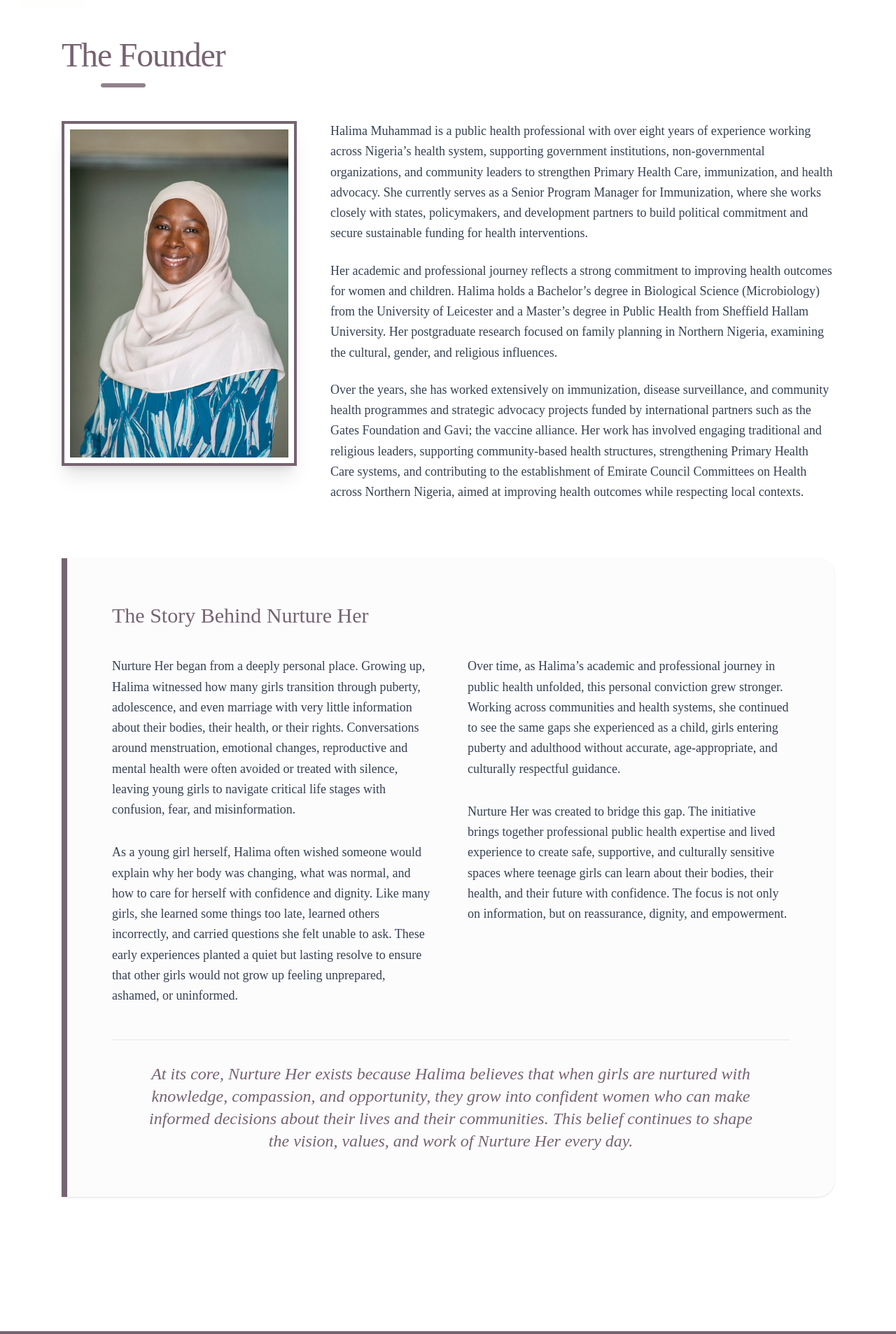
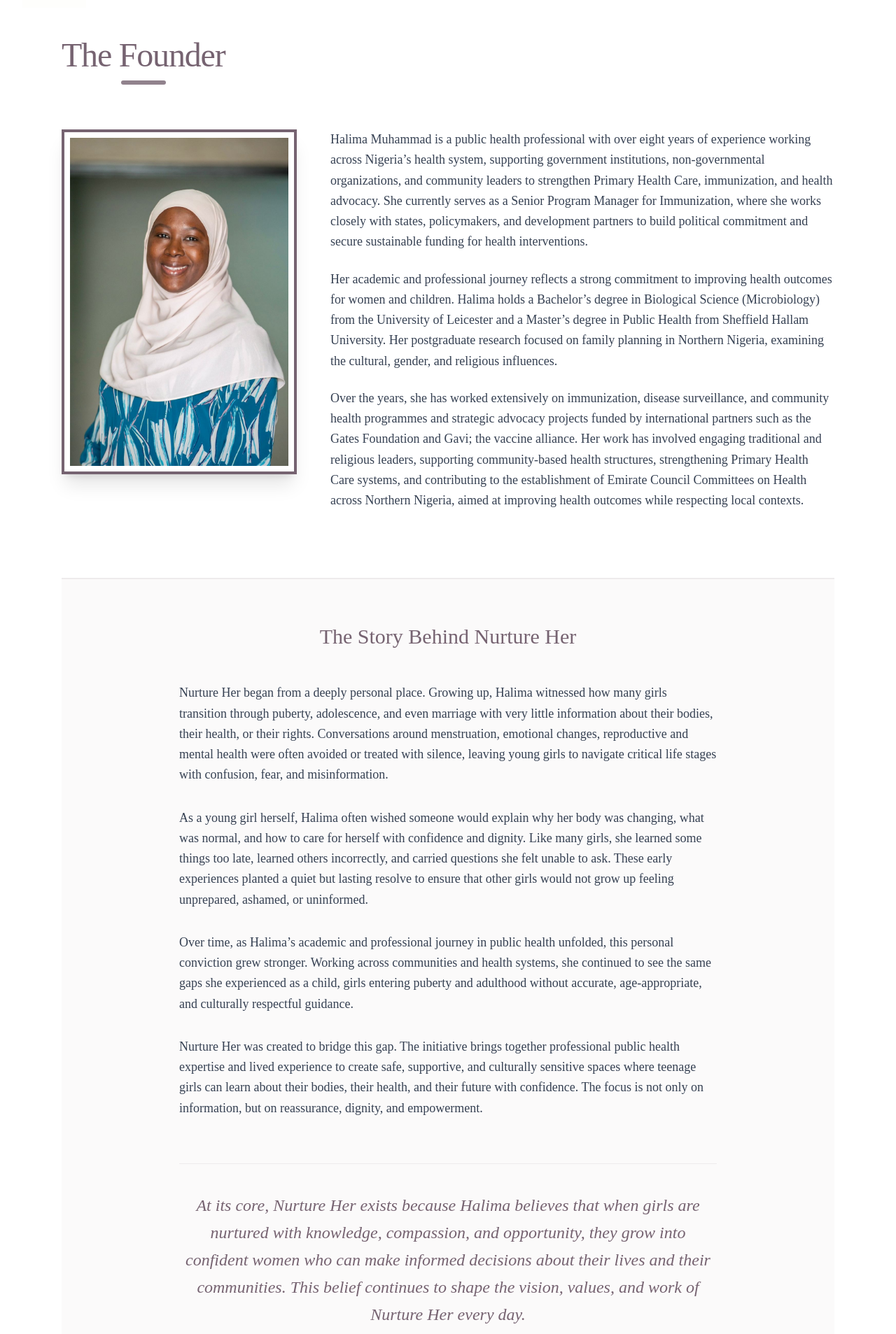
Before and after one commit to NurtureHer/Website-, a React (Vite) app in the folder nurture-her/: page /founder in a window 1280 px wide. Shown: the part 73-1980 px from the top of the page at 70% size. Built offline with nearby package versions, Linux system fonts and the light colour scheme.

Commit message:
adjusted story formatting

```diff
--- a/nurture-her/src/pages/Founder.jsx
+++ b/nurture-her/src/pages/Founder.jsx
@@ -5,23 +5,23 @@ const Founder = () => {
   return (
     <div className="pt-32 pb-24 bg-white">
 
-      {/* --- PAGE HEADER (Dash centered under text) --- */}
-      <div className="max-w-6xl mx-auto px-6 mb-12 flex flex-col items-center md:items-start">
+      {/* --- PAGE HEADER --- */}
+      <div className="max-w-6xl mx-auto px-6 mb-16 flex flex-col items-center md:items-start">
+        {/* Wrapping in inline-block ensures the dash centers under the width of the text itself */}
         <div className="inline-block text-center md:text-left">
-          <h1 className="text-4xl md:text-5xl font-serif text-brand-mauve mb-4 tracking-tight">
+          <h1 className="text-4xl md:text-5xl font-serif text-brand-mauve mb-3 tracking-tight">
             The Founder
           </h1>
-          <div className="h-1.5 w-16 bg-brand-mauve/80 rounded-full mx-auto md:ml-12 lg:ml-14"></div>
-          {/* Note: Adjusting ml (margin-left) to visually center under the words 'The Founder' on desktop */}
+          <div className="h-1.5 w-16 bg-brand-mauve/80 rounded-full mx-auto md:mx-auto"></div>
         </div>
       </div>
 
       {/* --- SECTION 1: THE BIO (SPLIT LAYOUT) --- */}
-      <section className="mb-20">
+      <section className="mb-24">
         <div className="max-w-6xl mx-auto px-6">
           <div className="grid grid-cols-1 md:grid-cols-12 gap-12 items-start">
 
-            {/* Image aligned with top of text */}
+            {/* Image Column */}
             <div className="md:col-span-4">
               <div className="border-4 border-brand-mauve p-2 bg-white shadow-xl">
                 <img
@@ -32,7 +32,7 @@ const Founder = () => {
               </div>
             </div>
 
-            {/* Bio Text */}
+            {/* Bio Text Column */}
             <div className="md:col-span-8">
               <div className="space-y-6 text-lg text-gray-700 leading-relaxed font-serif">
                 <p>
@@ -50,38 +50,38 @@ const Founder = () => {
         </div>
       </section>
 
-      {/* --- SECTION 2: THE STORY (INSET FEATURE STYLE) --- */}
+      {/* --- SECTION 2: THE STORY (SINGLE COLUMN NARRATIVE) --- */}
       <section className="pb-24">
         <div className="max-w-6xl mx-auto px-6">
-          <div className="bg-gray-50/50 border-l-8 border-brand-mauve p-8 md:p-16 rounded-r-3xl shadow-sm">
-            <h2 className="text-3xl font-serif text-brand-mauve mb-10">
+          <div className="bg-brand-mauve/[0.03] border-t-2 border-brand-mauve/10 p-8 md:p-16 rounded-b-3xl">
+            <h2 className="text-3xl font-serif text-brand-mauve mb-12 text-center">
               The Story Behind Nurture Her
             </h2>
 
-            <div className="grid grid-cols-1 lg:grid-cols-2 gap-12 text-lg text-gray-700 leading-relaxed font-serif">
-              <div className="space-y-8">
+            {/* Single column container with limited width for better readability */}
+            <div className="max-w-3xl mx-auto space-y-8 text-lg text-gray-700 leading-relaxed font-serif">
               <p>
                 Nurture Her began from a deeply personal place. Growing up, Halima witnessed how many girls transition through puberty, adolescence, and even marriage with very little information about their bodies, their health, or their rights. Conversations around menstruation, emotional changes, reproductive and mental health were often avoided or treated with silence, leaving young girls to navigate critical life stages with confusion, fear, and misinformation.
               </p>
+
               <p>
                 As a young girl herself, Halima often wished someone would explain why her body was changing, what was normal, and how to care for herself with confidence and dignity. Like many girls, she learned some things too late, learned others incorrectly, and carried questions she felt unable to ask. These early experiences planted a quiet but lasting resolve to ensure that other girls would not grow up feeling unprepared, ashamed, or uninformed.
               </p>
-              </div>
 
-              <div className="space-y-8">
               <p>
                 Over time, as Halima’s academic and professional journey in public health unfolded, this personal conviction grew stronger. Working across communities and health systems, she continued to see the same gaps she experienced as a child, girls entering puberty and adulthood without accurate, age-appropriate, and culturally respectful guidance.
               </p>
+
               <p>
                 Nurture Her was created to bridge this gap. The initiative brings together professional public health expertise and lived experience to create safe, supportive, and culturally sensitive spaces where teenage girls can learn about their bodies, their health, and their future with confidence. The focus is not only on information, but on reassurance, dignity, and empowerment.
               </p>
-              </div>
-            </div>
 
-            <div className="mt-12 pt-8 border-t border-gray-200">
-              <p className="text-xl md:text-2xl text-brand-mauve font-serif italic text-center max-w-4xl mx-auto">
+              {/* Centered closing statement */}
+              <div className="mt-16 pt-10 border-t border-brand-mauve/10">
+                <p className="text-xl md:text-2xl text-brand-mauve italic text-center leading-relaxed">
                   At its core, Nurture Her exists because Halima believes that when girls are nurtured with knowledge, compassion, and opportunity, they grow into confident women who can make informed decisions about their lives and their communities. This belief continues to shape the vision, values, and work of Nurture Her every day.
                 </p>
+              </div>
             </div>
           </div>
         </div>
```
Lines whose indentation alone changed are shown as unchanged.
